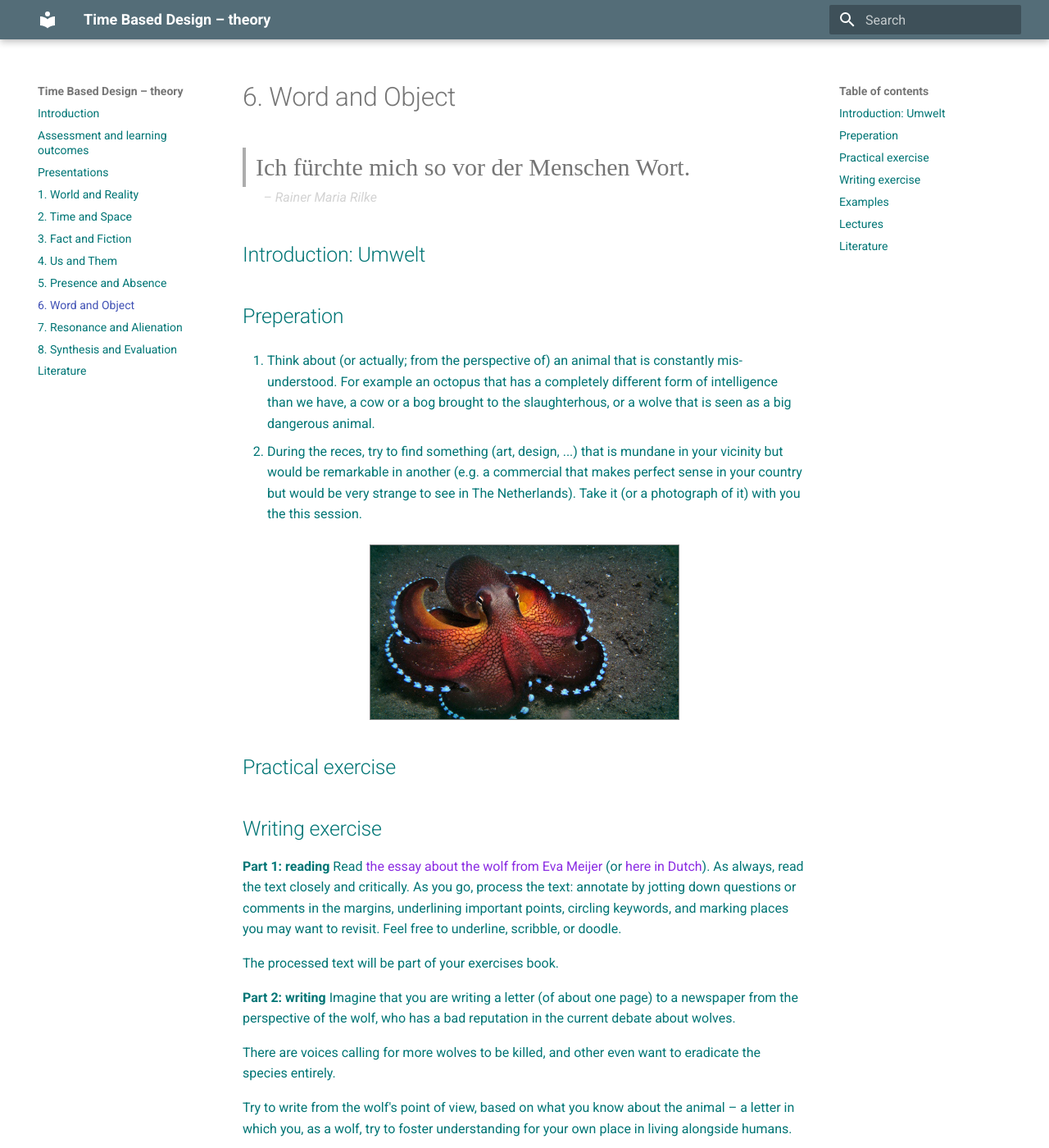
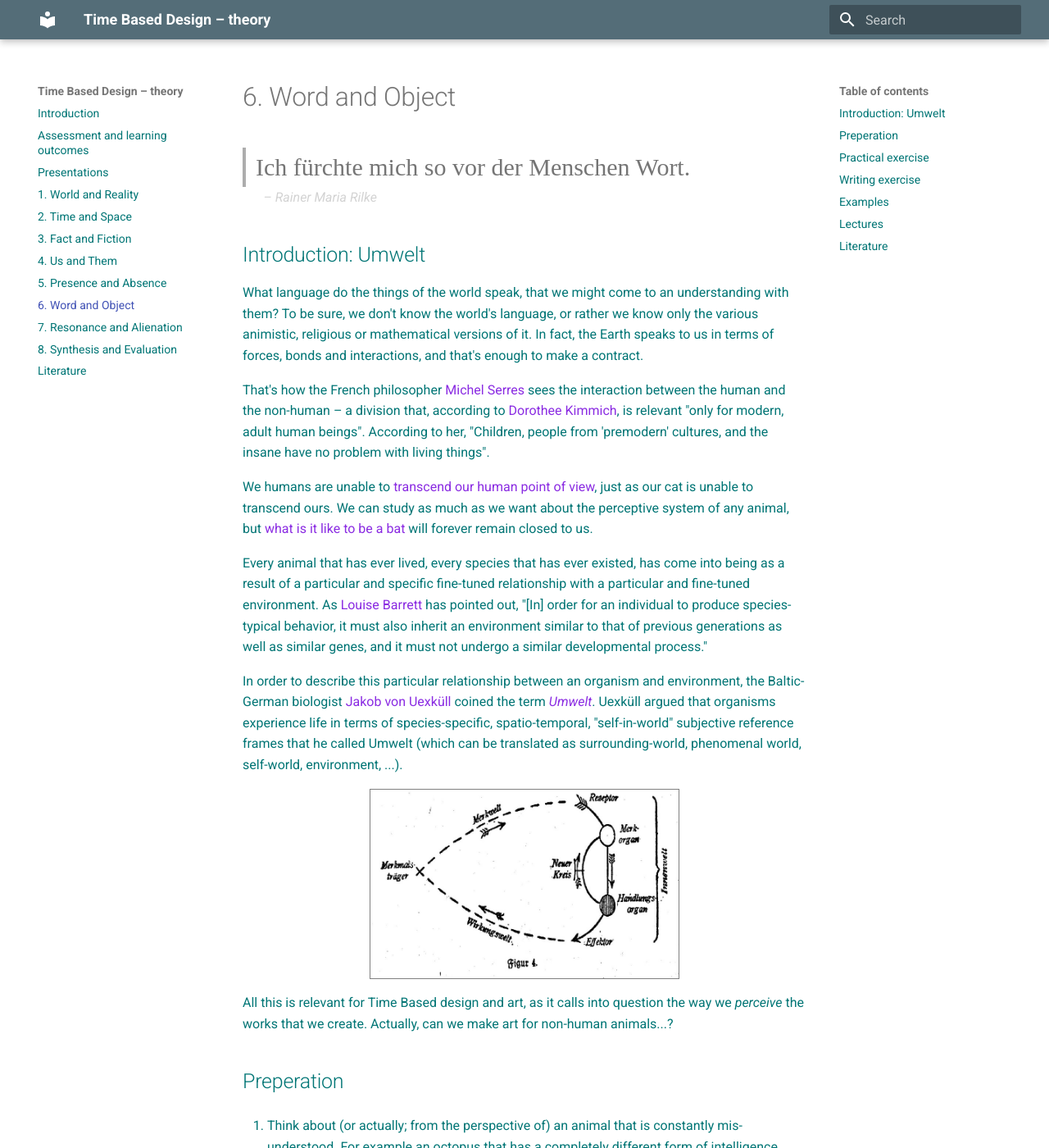
Before and after one commit to bart314/TBD, an MkDocs documentation site: the page built from docs/week6.md, in a window 1280 px wide and 1400 px high. Shown: the whole window at 82% size. Built offline with MkDocs 1.6.1 and Material for MkDocs 9.7.7, drawn with Linux system fonts in a browser that asks for light colours; some web fonts are replaced; some of the changed text lies outside the part shown.

Commit message:
week 6 hotfix

```diff
--- a/docs/week6.md
+++ b/docs/week6.md
@@ -5,6 +5,20 @@
 – Rainer Maria Rilke
 
 ## Introduction: Umwelt
+
+What language do the things of the world speak, that we might come to an understanding with them? To be sure, we don't know the world's language, or rather we know only the various animistic, religious or mathematical versions of it. In fact, the Earth speaks to us in terms of forces, bonds and interactions, and that's enough to make a contract.
+
+That's how the French philosopher [Michel Serres](https://en.wikipedia.org/wiki/Michel_Serres) sees the interaction between the human and the non-human – a division that, according to [Dorothee Kimmich](https://uni-tuebingen.de/fakultaeten/philosophische-fakultaet/fachbereiche/neuphilologie/deutsches-seminar/abteilungen/neuere-deutsche-literatur/mitarbeitende/prof-dr-dorothee-kimmich/), is relevant "only for modern, adult human beings". According to her, "Children, people from 'premodern' cultures, and the insane have no problem with living things".
+
+We humans are unable to [transcend our human point of view](https://themarkaz.org/beyond-our-gaze-rethinking-animals-in-contemporary-art/), just as our cat is unable to transcend ours. We can study as much as we want about the perceptive system of any animal, but [what is it like to be a bat](https://en.wikipedia.org/wiki/What_Is_It_Like_to_Be_a_Bat%3F) will forever remain closed to us.
+
+Every animal that has ever lived, every species that has ever existed, has come into being as a result of a particular and specific fine-tuned relationship with a particular and fine-tuned environment. As [Louise Barrett](https://www.durham.ac.uk/research/institutes-and-centres/advanced-study/about-us/staff/2024-25-fellows/professor-louise-barrett/) has pointed out, "[In] order for an individual to produce species-typical behavior, it must also inherit an environment similar to that of previous generations as well as similar genes, and it must not undergo a similar developmental process."
+
+In order to describe this particular relationship between an organism and environment, the Baltic-German biologist [Jakob von Uexküll](https://en.wikipedia.org/wiki/Jakob_Johann_von_Uexk%C3%BCll) coined the term [*Umwelt*](https://en.wikipedia.org/wiki/Umwelt). Uexküll argued that organisms experience life in terms of species-specific, spatio-temporal, "self-in-world" subjective reference frames that he called Umwelt (which can be translated as surrounding-world, phenomenal world, self-world, environment, ...).
+
+![Uexküll's *circular feedback system*](imgs/uexkülls-schema-original.jpeg)
+
+All this is relevant for Time Based design and art, as it calls into question the way we *perceive* the works that we create. Actually, can we make art for non-human animals...?
 
 
 ## Preperation
@@ -16,11 +30,21 @@
 
 ## Practical exercise
 
+In this exercise, we are going to *experience* different *Umwelts*.
+
+1. Choose a __perspective__: a non-human animal, a human with some impairments, a technical system.
+2. Define the __Umwelt__: what does *exist* in this Umwel? What is perceivable and what remains hidden, what triggers reactions or interactions?
+3. Create a __representation__: create an artwork that enacts this Umwelt, e.g. a small video, a short performance, a strange interaction.
+4. Plenary __presentation__: we will show some of the results, on basis of which the group needs to come up with what (kind of) Umwelt is being represented.
+
+!!! Warning "No text"
+    Please note that in your elaboration you are not allowed to use text or icons: the Umwelt must be *felt*, not *explained*.
+
 ## Writing exercise
 __Part 1: reading__
 Read [the essay about the wolf from Eva Meijer](files/the-wolf-is-not-angry.pdf) (or [here in Dutch](files/de-wolf-is-niet-boos.pdf)). As always, read the text closely and critically. As you go, process the text: annotate by jotting down questions or comments in the margins, underlining important points, circling keywords, and marking places you may want to revisit. Feel free to underline, scribble, or doodle.
 
-The processed text will be part of your exercises book.
+Again, the processed text will be part of your exercises book.
 
 __Part 2: writing__
 Imagine that you are writing a letter (of about one page) to a newspaper from the perspective of the wolf, who has a bad reputation in the current debate about wolves.
```
Also changed, not shown: docs/imgs/uexkülls-schema-original.jpeg (added).
